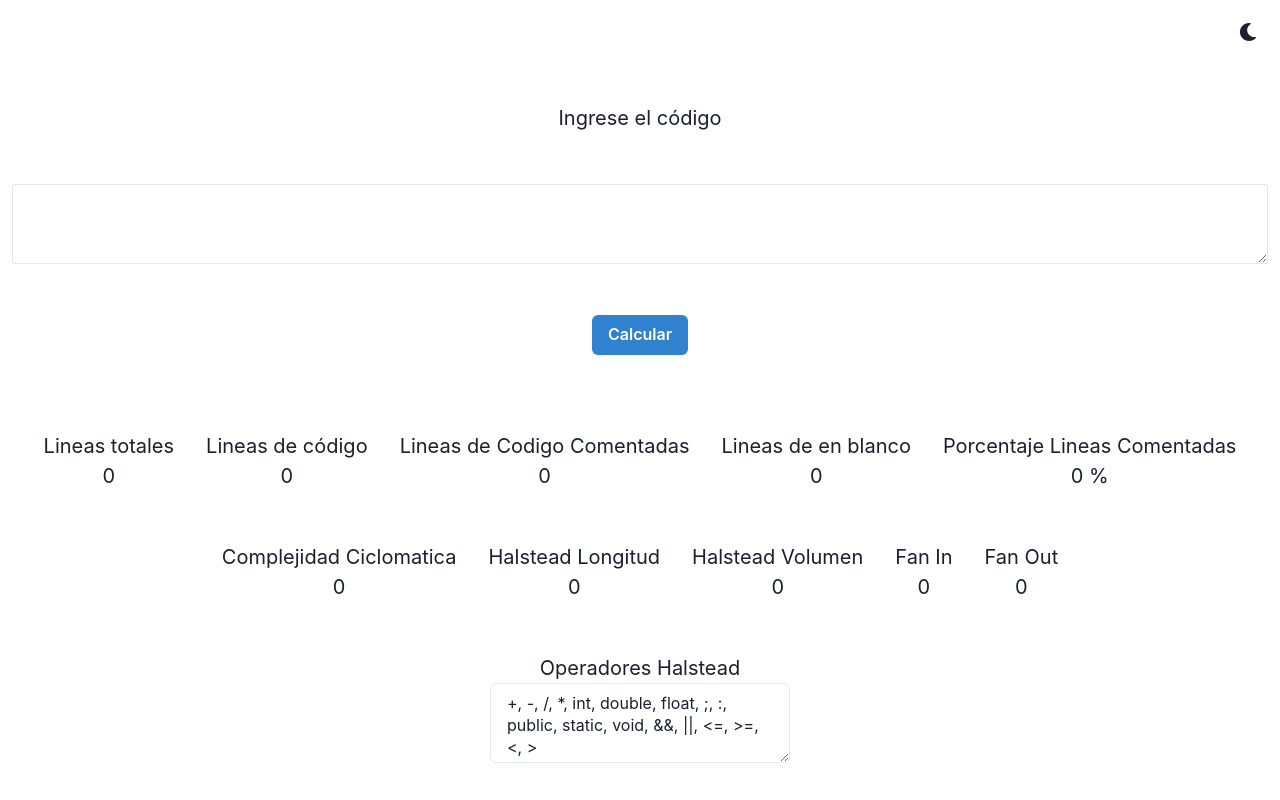
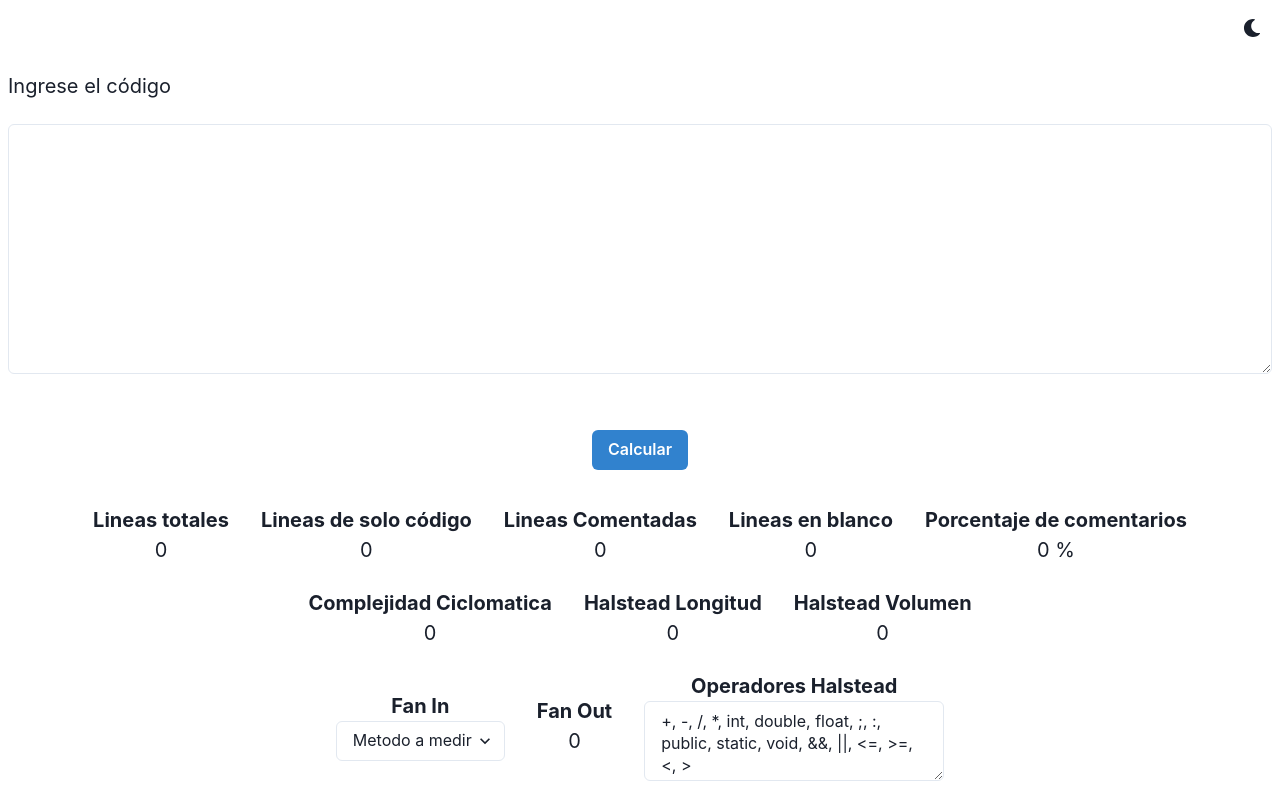
Before and after one commit to MartinPfe/herramienta-testing, a React (Create React App) app: page / in a window 1280 px wide. Built offline with nearby package versions, Linux system fonts and the light colour scheme.

Commit message:
Se agrega logica para fan out, se arranca logica de fan in. Se agrega unos mensajes de recomendacion de modular o no codigo dependiendo de la complejidad y detalles visuales.

```diff
--- a/src/App.js
+++ b/src/App.js
@@ -7,6 +7,7 @@ import {
   Text,
   Textarea,
   theme,
+  Select,
 } from '@chakra-ui/react';
 import React, { useEffect, useState } from 'react';
 import { ColorModeSwitcher } from './ColorModeSwitcher';
@@ -16,9 +17,12 @@ const App = () => {
   const [lineasDeCodigo, setLineasDeCodigo] = useState(0);
   const [lineasDeCodigoComentadas, setLineasDeCodigoComentadas] = useState(0);
   const [lineasEnBlanco, setLineasEnBlanco] = useState(0);
+  const [recomendacionModular,setRecomendacionModular] = useState('');
 
   const [fanIn, setFanIn] = useState(0);
   const [fanOut, setFanOut] = useState(0);
+  const [metodoFanIn, setMetodoFanIn] = useState(null);
+  const [metodosEnCodigo, setMetodosEnCodigo] = useState([]);
 
   const [
     porcentajeLineasDeCodigoComentadas,
@@ -35,6 +39,13 @@ const App = () => {
   const [operadoresHalsted, setOperadoresHalsted] = useState(
     '+, -, /, *, int, double, float, ;, :, public, static, void, &&, ||, <=, >=, <, >'
   );
+  // const [operadoresHalsted, setOperadoresHalsted] = useState(
+  //   '+,-,/,*,:,&&,||,<=,>=,<,>,=,==,!=,{},system.out.println,public,static,void,int,double,float,string,if,else,elseif'
+  // );
+
+  const handleSetMethod = event =>  {
+    setMetodoFanIn(event.target.value);
+  };
 
   const handleChange = event => {
     setCodigo(event.target.value);
@@ -50,12 +61,12 @@ const App = () => {
 
   const calcular = () => {
     if (operadoresHalsted.length === 0) {
-      mostrarError('Debe completar los operadores halsted');
+      mostrarError('Debe ingresar operadores halstead');
       return;
     }
 
     if (codigo.length === 0) {
-      mostrarError('Debe completar el código');
+      mostrarError('Debe ingresar el código a analizar');
       return;
     }
 
@@ -64,17 +75,28 @@ const App = () => {
     setLineasEnBlanco(codigo.split('\n').filter(l => l.trim() === '').length);
 
     setLineasDeCodigoComentadas(codigo.split('//').length - 1);
+    setFanOut(codigo.split(/.*\(.*\);/gm).length-1);
+    let array = ['metodo1','metodo2','metodo3'];
 
+    // La idea es que metodos tenga todos los nombres de los metodos que hay en el codigo obtenidos mediante regex pero no lo logre todavia.
+    const metodos = codigo.split(/(public|protected|private|static|\s) +[\w\<\>\[\]]+\s+(\w+) *\([^\)]*\)/gm);
+    // Y mandarlos en setMetodosEnCodigo.
+    //   let i=0;
+    //   console.log('aca'+metodos)
+    // for(i=0;i<metodos.length;i++){
+    //   console.log('Elemento '+metodos[i]);
+    // }
+
+    setMetodosEnCodigo(array);
     calcularComplejidadCiclomatica();
     calcularHalsteadMetodo();
-
     setFanIn(0);
-    setFanOut(0);
   };
 
   useEffect(() => {
-    setLineasDeCodigo(parseInt(lineasTotales - lineasDeCodigoComentadas));
-
+    // Aca me parece que a las lineas de codigo comentadas habria que sumarle las en blanco ya que no serian parte de las lineas de codigo, sino de las totales.
+    /// setLineasDeCodigo(parseInt(lineasTotales - lineasDeCodigoComentadas);
+    setLineasDeCodigo(parseInt(lineasTotales - (lineasDeCodigoComentadas+lineasEnBlanco)));
     let porcentajeComentadas =
       lineasDeCodigoComentadas === 0
         ? 0
@@ -83,26 +105,30 @@ const App = () => {
           ).toFixed(2);
 
     setPorcentajeLineasDeCodigoComentadas(porcentajeComentadas);
-  }, [lineasTotales, lineasDeCodigoComentadas]);
+  }, [lineasTotales, lineasDeCodigoComentadas, lineasEnBlanco]);
 
   const calcularComplejidadCiclomatica = () => {
     var c = 0;
     c += codigo.split('if').length - 1;
-    console.log('if:', c);
+    //console.log('Tiene en cuenta if:', c);
+
     // Entiendo que el else no se deberia contar xq no generan un nodo predicado, solo el que deriva dos condiciones,
     // es decir con un IF tengo implicitamente el verdadero y el falso.., y los else if se cuentan implicitamente al contar el if.
     // c += codigo.split('else').length - 1;
+
     // console.log('else:', c);
     c += codigo.split('for').length - 1;
-    console.log('for:', c);
+    //console.log('Tiene en cuenta for:', c);
     c += codigo.split('while').length - 1;
-    console.log('while:', c);
+    //console.log('Tiene en cuenta while:', c);
     c += codigo.split('||').length - 1;
-    console.log('||:', c);
+    //console.log('Tiene en cuenta ||:', c);
     c += codigo.split('&&').length - 1;
-    console.log("('&&').:", c);
+    //console.log("Tiene en cuenta '&&':", c);
+    console.log('Nodos predicados:'+ c);
     c++;
     setComplejidadCiclomatica(c);
+    setRecomendacionModular(c>11?'Se recomienda modularizar el código':'No es necesario modularizar el código');
   };
 
   const calcularHalsteadMetodo = () => {
@@ -116,11 +142,12 @@ const App = () => {
     var cantidadOperandosTotales = 0;
     var cantidadOperadoresUnicos = 0;
     var cantidadOperandosUnicos = 0;
-
     var operadores = operadoresHalsted;
     var operandosUnicos = [];
     var i;
     //OPERADORES UNICOS Y TOTALES.
+    /// Este metodo no esta dando bien, lo quise arreglar pero se me hizo imposible
+    /// Lo dejo como estaba por ahora.
     for (i = 0; i < operadores.length; i++) {
       if (textosSinComentarios.indexOf(operadores[i]) !== -1)
         cantidadOperadoresUnicos++;
@@ -128,11 +155,12 @@ const App = () => {
     }
 
     //OPERADORES TOTALES
-
     //OPERANDOS UNICOS Y TOTALES.
     var aAnalizar = textosSinComentarios.split(' ');
     var hasta = textosSinComentarios.split(' ').length;
     for (let j = 0; j < hasta; j++) {
+
+      // Tecnicamente si no es un operador, es un operando.
       //Si no es un operador y todavia no esta en el array de operandos unicos.
       if (
         operadores.indexOf(aAnalizar[j]) === -1 &&
@@ -141,6 +169,7 @@ const App = () => {
         operandosUnicos.push(aAnalizar[j]);
         cantidadOperandosUnicos++;
       }
+
       //Si no es un operador.
       if (operadores.indexOf(aAnalizar[j]) === -1) cantidadOperandosTotales++;
     }
@@ -155,22 +184,25 @@ const App = () => {
 
     setHalsteadLongitud(longitudHalstead);
     setHalsteadVolumen(volumenHalstead);
-
     return [longitudHalstead, volumenHalstead];
   };
-
+// (?:(?:public)|(?:private)|(?:static)|(?:protected)\s+)*
   return (
     <ChakraProvider theme={theme}>
       <Box textAlign="center" fontSize="xl">
-        <Grid minH="100vh" p={3}>
+        <Grid minH="100vh" p={2}>
           <ColorModeSwitcher justifySelf="flex-end" />
-          <Text>Ingrese el código</Text>
+          <Text style={{textAlign:'left'}}>Ingrese el código</Text>
           <Textarea
             value={codigo}
             onChange={handleChange}
-            size="sm"
-            resize={'vertical'}/>
-
+            size="md"
+            resize={'vertical'}
+            style={{height: 250}}
+            />
+          <Box>
+          <Text style={{marginTop:10,marginBottom:10, color:complejidadCiclomatica>11?'red':'green'}}>{recomendacionModular}</Text>
+          </Box>
           <Box>
             <Button colorScheme="blue" width="50" onClick={calcular}>
               Calcular
@@ -179,52 +211,67 @@ const App = () => {
 
           <HStack spacing={8} justifyContent="center">
             <Box>
-              <Text>Lineas totales</Text>
+              <Text style={{fontWeight:'bolder'}}>Lineas totales</Text>
               <Text>{lineasTotales}</Text>
             </Box>
             <Box>
-              <Text>Lineas de código</Text>
+              <Text style={{fontWeight:'bolder'}}>Lineas de solo código</Text>
               <Text>{lineasDeCodigo}</Text>
             </Box>
             <Box>
-              <Text>Lineas de Codigo Comentadas</Text>
+              <Text style={{fontWeight:'bolder'}}>Lineas Comentadas</Text>
               <Text>{lineasDeCodigoComentadas}</Text>
             </Box>
             <Box>
-              <Text>Lineas de en blanco</Text>
+              <Text style={{fontWeight:'bolder'}}>Lineas en blanco</Text>
               <Text>{lineasEnBlanco}</Text>
             </Box>
             <Box>
-              <Text>Porcentaje Lineas Comentadas</Text>
+              <Text style={{fontWeight:'bolder'}}>Porcentaje de comentarios</Text>
               <Text>{porcentajeLineasDeCodigoComentadas} %</Text>
             </Box>
           </HStack>
           <HStack spacing={8} justifyContent="center">
             <Box>
-              <Text>Complejidad Ciclomatica</Text>
+              <Text style={{fontWeight:'bolder'}}>Complejidad Ciclomatica</Text>
               <Text>{complejidadCiclomatica}</Text>
             </Box>
             <Box>
-              <Text>Halstead Longitud </Text>
+              <Text style={{fontWeight:'bolder'}}>Halstead Longitud </Text>
               <Text>{halsteadLongitud}</Text>
             </Box>
             <Box>
-              <Text>Halstead Volumen</Text>
+              <Text style={{fontWeight:'bolder'}}>Halstead Volumen</Text>
               <Text>{halsteadVolumen}</Text>
             </Box>
+            </HStack>
+          <HStack spacing={8} justifyContent="center">
             <Box>
-              <Text>Fan In</Text>
-              <Text>{fanIn}</Text>
+              <Text style={{fontWeight:'bolder'}}>Fan In </Text>
+
+              {metodoFanIn?
+              <>
+                <Text style={{fontSize:10, backgroundColor:'black',color:'white', fontWeight:'bolder', borderRadius:5, padding:5}}>Método: {metodoFanIn}</Text>
+                <Text style={{fontWeight:'bolder'}}>{fanIn}</Text>
+              </> :
+              <Select placeholder="Metodo a medir" onChange={e => {handleSetMethod(e)}}>
+                {/* <option value="option1">Option 1</option>
+                <option value="option2">Option 2</option>
+                <option value="option3">Option 3</option> */}
+                {metodosEnCodigo.map(method=>
+                <> <option value={method}>{method}</option> </>)
+                }
+              </Select>
+              }
+
             </Box>
             <Box>
-              <Text>Fan Out</Text>
+              <Text style={{fontWeight:'bolder'}}>Fan Out</Text>
               <Text>{fanOut}</Text>
             </Box>
-          </HStack>
 
-          <HStack justifyContent="center">
             <Box minW="300" maxW="300">
-              <Text>Operadores Halstead</Text>
+              <Text style={{fontWeight:'bolder'}}>Operadores Halstead</Text>
               <Textarea
                 value={operadoresHalsted}
                 onChange={handleChangeOperadores}
```
